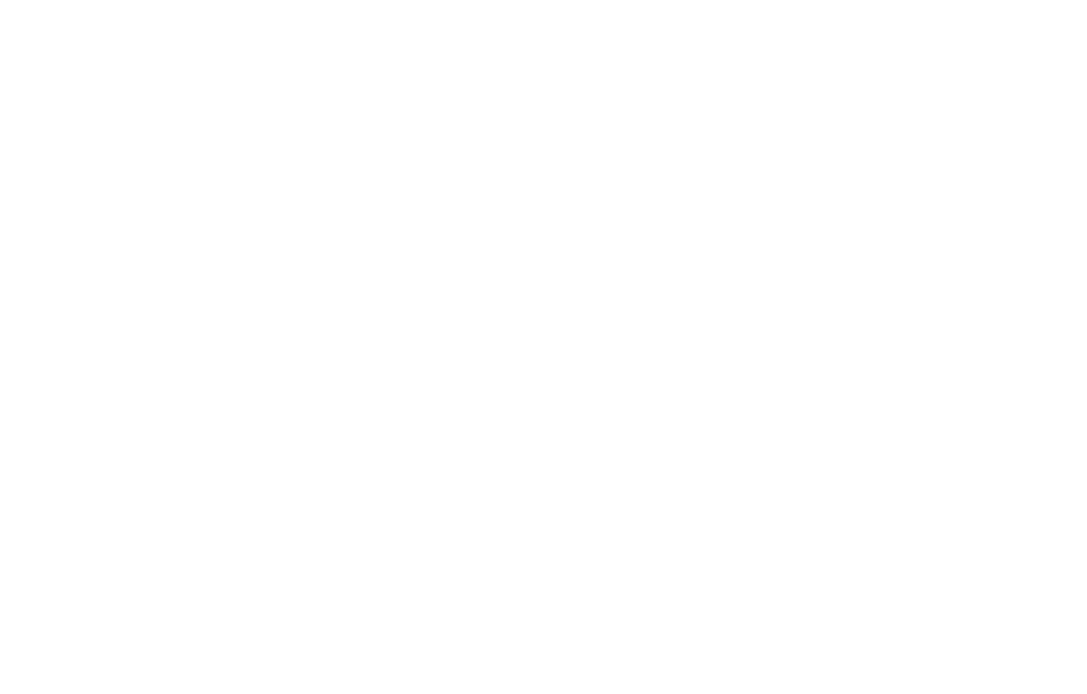
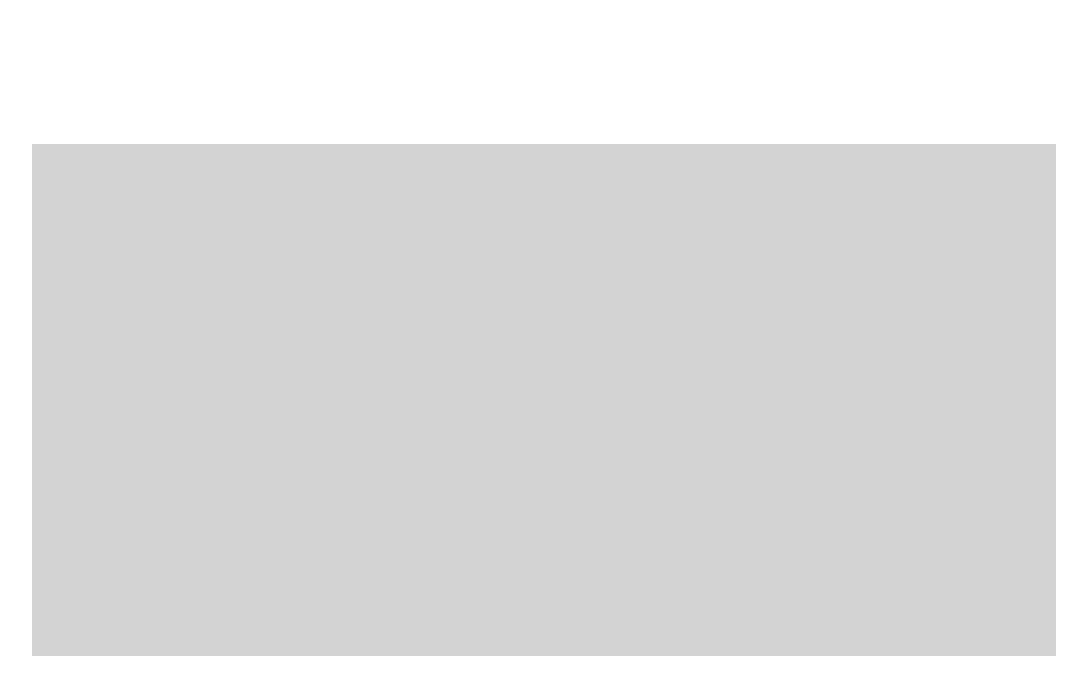
Before and after one commit to yurcifer/before-after, a plain HTML site: page index.html in a window 1280 px wide. Shown: the whole page, without its empty margins (96-1183 px from the left). Drawn offline with Linux system fonts and the light colour scheme.

Commit message:
base skeleton

```diff
--- a/index.html
+++ b/index.html
@@ -2,11 +2,17 @@
 <html lang="en">
 <head>
     <meta charset="UTF-8">
-    <meta http-equiv="X-UA-Compatible" content="IE=edge">
-    <meta name="viewport" content="width=device-width, initial-scale=1.0">
-    <title>Document</title>
+    <link rel="stylesheet" href="./slider.css">
+    <title>Slider</title>
 </head>
 <body>
-
+    <div class="slider" id="slider">
+        <div class="slider__before">
+            <div class="slider__resize"></div>
+        </div>
+        <div class="slider__after">
+        </div>
+    </div>
+    <script src="./slider.js"></script>
 </body>
 </html>
--- /dev/null
+++ b/slider.css
@@ -0,0 +1,20 @@
+* {
+    padding: 0;
+    margin: 0;
+    box-sizing: border-box
+}
+
+body {
+    display: flex;
+    justify-content: center;
+    align-items: center;
+    height: 100vh;
+    width: 100vw;
+}
+
+.slider {
+    width: 1024px;
+    height: 512px;
+    position: relative;
+    background: lightgray;
+}
```
Also changed, not shown: slider.js (added).
